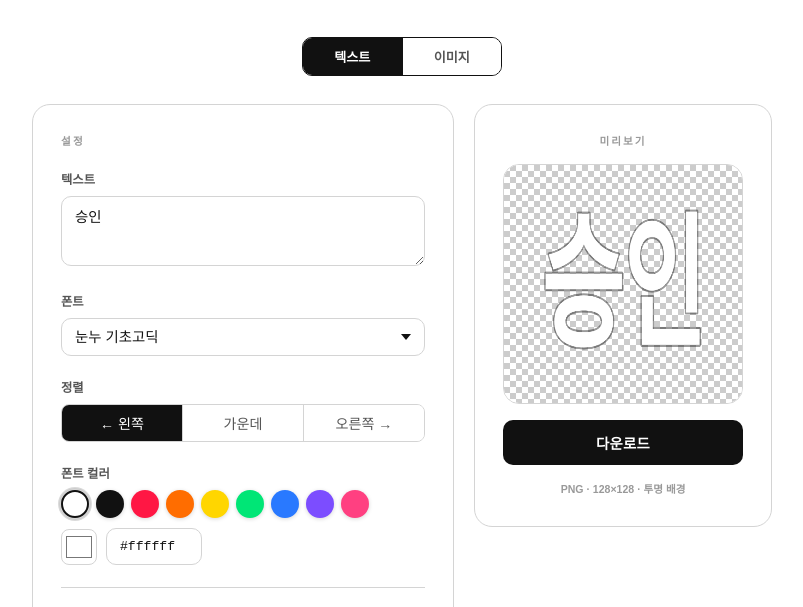
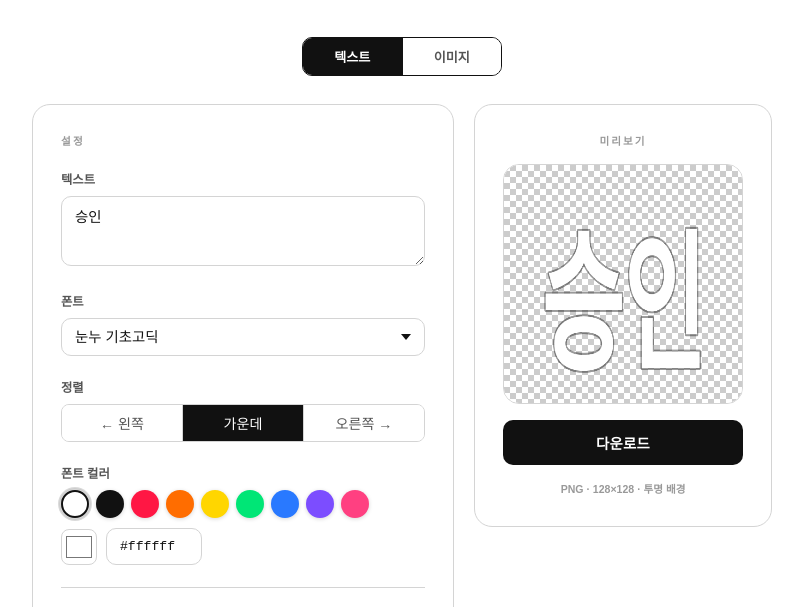
Before and after one commit to blyhry/slack-emoji-gen, a plain HTML site: page index.html in a window 1280 px wide. Shown: the part 133-740 px from the top of the page, without its empty margins (238-1041 px from the left). Drawn offline with Linux system fonts and the light colour scheme; a web font is replaced by a local one.

Commit message:
Fix: center align default, tighter font fill, fix vertical centering for Korean

```diff
--- a/index.html
+++ b/index.html
@@ -512,8 +512,8 @@
       <div class="field">
         <div class="field-label">정렬</div>
         <div class="align-btns" id="alignBtns">
-          <div class="abtn active" data-a="left">&#8592; 왼쪽</div>
-          <div class="abtn" data-a="center">가운데</div>
+          <div class="abtn" data-a="left">&#8592; 왼쪽</div>
+          <div class="abtn active" data-a="center">가운데</div>
           <div class="abtn" data-a="right">오른쪽 &#8594;</div>
         </div>
       </div>
@@ -631,7 +631,7 @@ const S = {
   text:   '승인',
   font:   "'NoonnuBasicGothic', sans-serif",
   color:  '#ffffff',
-  align:  'left',
+  align:  'center',
   motion: 'none',
   img:    null,
 };
@@ -656,13 +656,14 @@ function drawText(c, size) {
   const nLines = lines.length;
   const lineH  = maxH / nLines;
 
-  // 줄 높이에 맞게 폰트 크기 최대화
-  const fs = Math.floor(lineH * 0.88);
+  // 폰트 크기: 줄 높이의 92%로 꽉 채우기
+  const fs = Math.floor(lineH * 0.92);
   c.font = `bold ${fs}px ${S.font}`;
 
-  // 첫 번째 줄의 baseline Y (수직 중앙 정렬)
-  const blockH = lineH * nLines;
-  const startY = (size - blockH) / 2 + lineH * 0.82;
+  // 한글 기준 정확한 수직 중앙 정렬
+  // 시각적 블록 높이 = 첫 줄 높이(fs) + 나머지 줄 baseline 간격
+  // descender 없는 한글은 cap height ≈ fontSize
+  const startY = (size - fs - (nLines - 1) * lineH) / 2 + fs;
 
   // 정렬에 따른 기준 X 좌표
   const alignX = S.align === 'left'  ? pad
```
